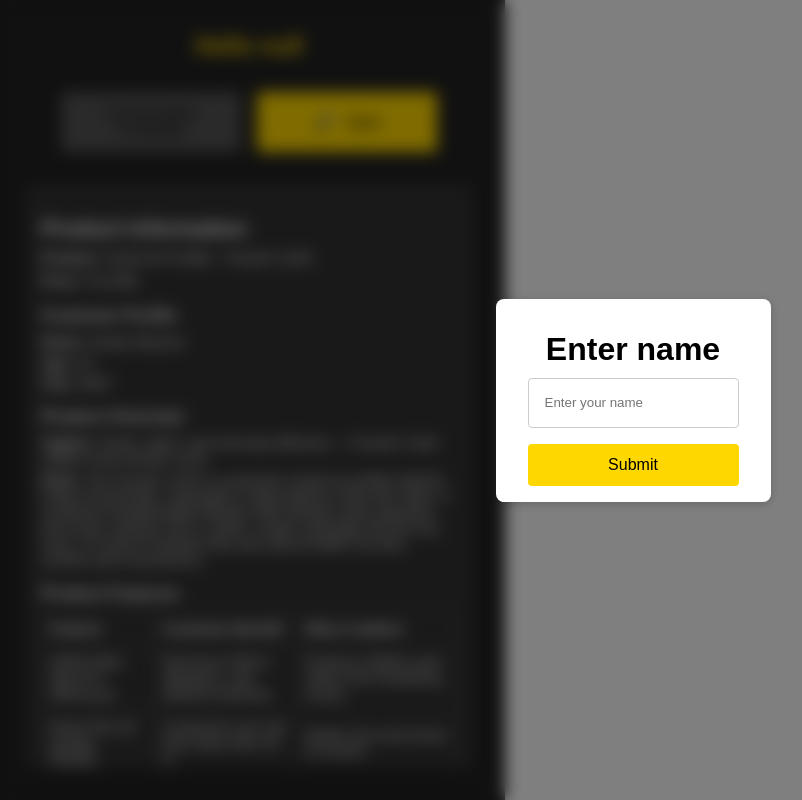
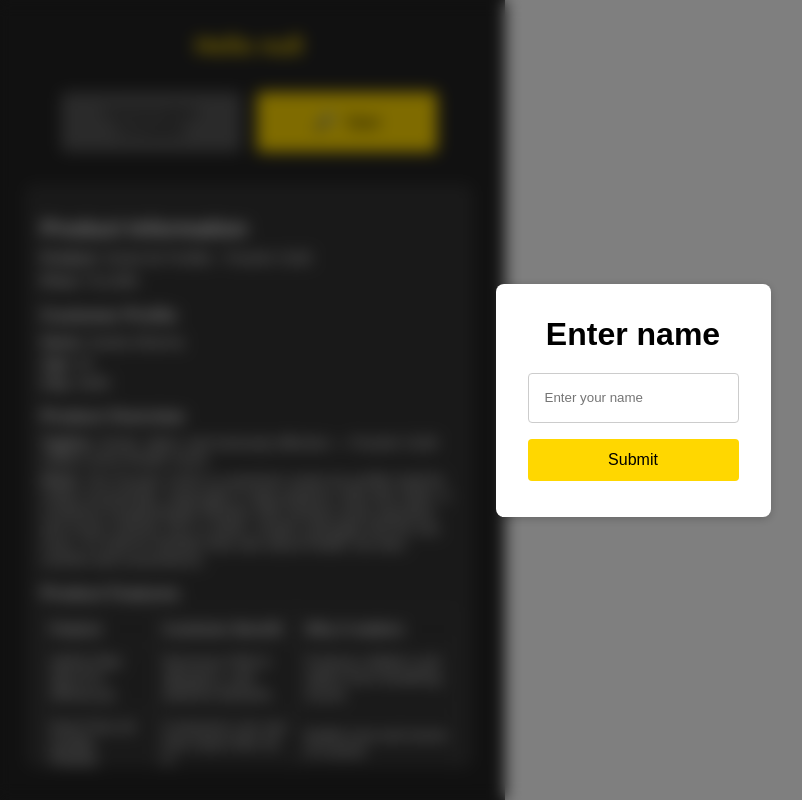
Before and after one commit to Niskarsh/ai_voice_sales_assessor, a Next.js app: page / in a window 1280 px wide. Shown: the whole page, without its empty margins (7-809 px from the left). Built offline with nearby package versions, Linux system fonts and the light colour scheme.

Commit message:
FIxed modal

```diff
--- a/src/pages/index.tsx
+++ b/src/pages/index.tsx
@@ -290,7 +290,7 @@ const Home: NextPage = () => {
         !nameEntered ? (
           <div className="overlay">
             <div className="modal">
-              <h1 style={{ color: 'black', paddingBottom: '10px' }}>Enter name</h1>
+              <h1 style={{ color: 'black', marginBottom: '20px' }}>Enter name</h1>
               <div style={{ display: 'flex', flexDirection: 'column', gap: '1rem' }}>
                 <input
                   style={{ height: '50px' }}
@@ -300,7 +300,7 @@ const Home: NextPage = () => {
                 />
                 <button
                   className="mic-button"
-                  style={{ width: '100%' }}
+                  style={{ width: '100%', marginBottom: '20px' }}
                   onClick={() => setNameEntered(true)}
                 >
                   Submit
@@ -485,6 +485,7 @@ const Home: NextPage = () => {
           border-radius: 8px;
           box-shadow: 0 2px 10px rgba(0, 0, 0, 0.2);
           text-align: center;
+          min-width: 20%;
         }
         .controls {
           // margin-top: 1rem;
```
